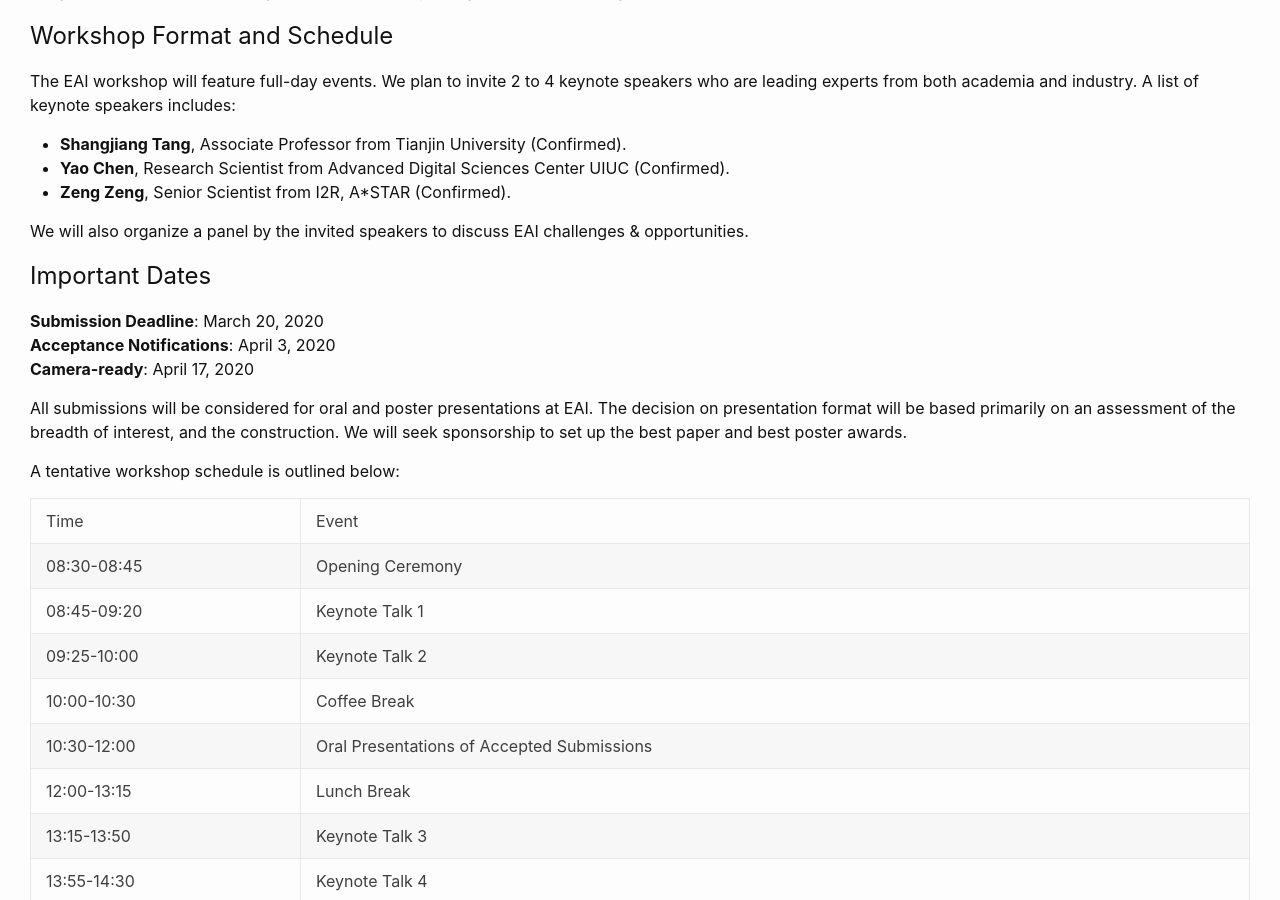
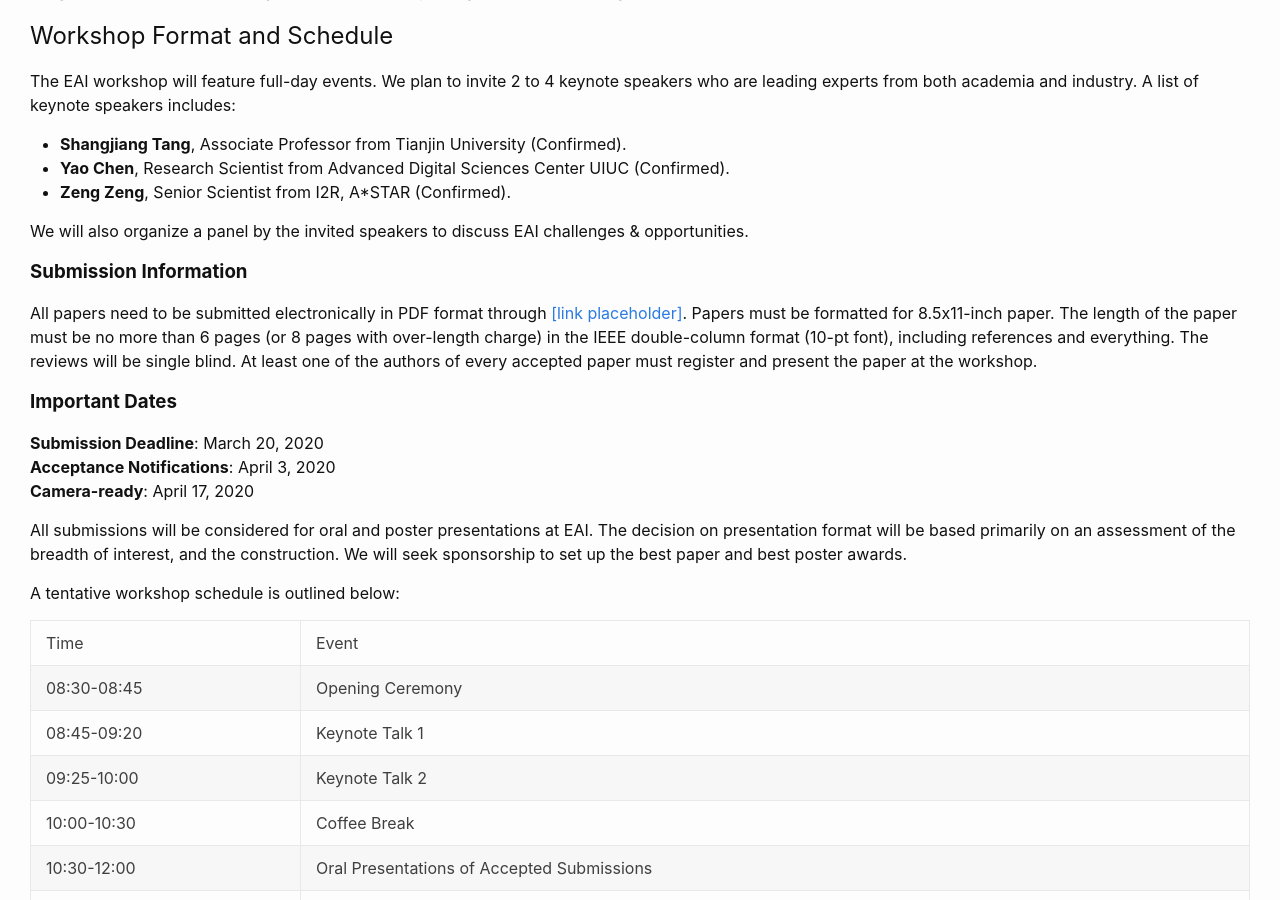
Before and after one commit to EAI-ICDCS/EAI-ICDCS.github.io, a Jekyll site: the page built from index.markdown, in a window 1280 px wide and 900 px high, scrolled down 877 px. Built offline with Jekyll 4.4.1, drawn with Linux system fonts in a browser that asks for light colours.

Commit message:
Add submission information

```diff
--- a/index.markdown
+++ b/index.markdown
@@ -34,7 +34,10 @@ The EAI workshop will feature full-day events. We plan to invite 2 to 4 keynote
 
 We will also organize a panel by the invited speakers to discuss EAI challenges & opportunities.
 
-## Important Dates
+### **Submission Information**
+All papers need to be submitted electronically in PDF format through [[link placeholder]](127.0.0.1). Papers must be formatted for 8.5x11-inch paper. The length of the paper must be no more than 6 pages (or 8 pages with over-length charge) in the IEEE double-column format (10-pt font), including references and everything. The reviews will be single blind. At least one of the authors of every accepted paper must register and present the paper at the workshop.
+
+### **Important Dates**
 **Submission Deadline**: March 20, 2020
 **Acceptance Notifications**: April 3, 2020
 **Camera-ready**: April 17, 2020
```
